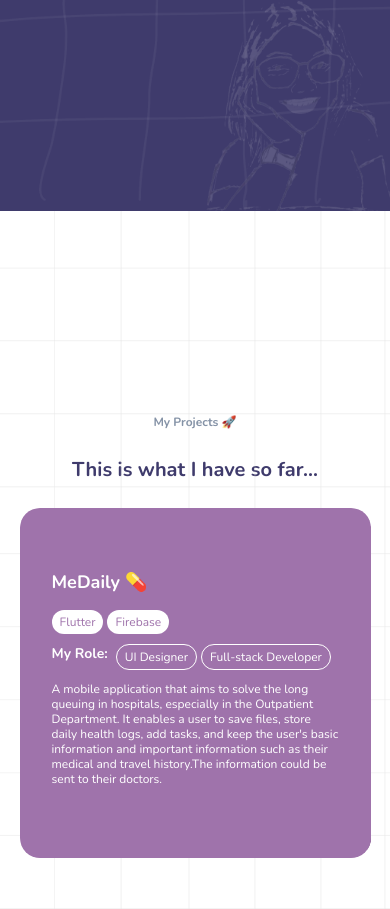
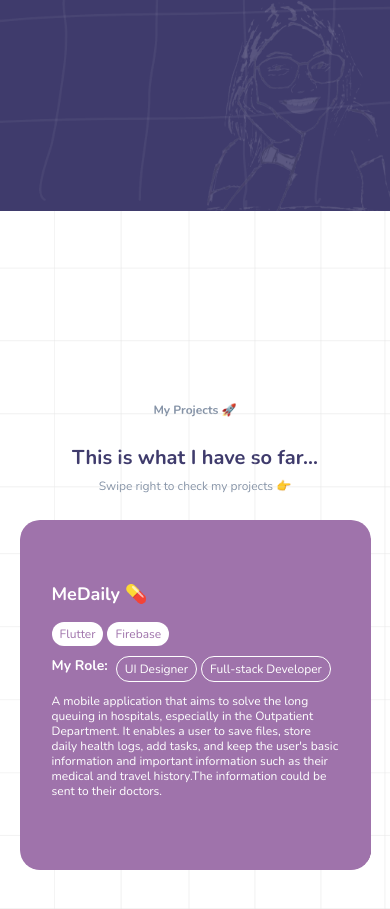
Before and after one commit to littlemisst/personal-website, a React (Vite) app: page / in a window 390 px wide. Shown: the part 1477-2386 px from the top of the page. Built offline with nearby package versions, Linux system fonts and the light colour scheme.

Commit message:
chore: add instructions for mobile view in projetcs

```diff
--- a/src/sections/Projects.jsx
+++ b/src/sections/Projects.jsx
@@ -73,9 +73,12 @@ function Projects() {
           <div className='mb-6'>
             <span className='text-xs sm:text-sm font-nunito text-gray font-bold'>My Projects 🚀</span>
           </div>
-          <div className='mb-6'>
+          <div className='md:mb-6'>
             <span className='text-xl sm:text-2xl font-nunito text-indigo font-bold'>This is what I have so far...</span>
           </div>
+          <div className='block md:hidden mb-6'>
+              <span className='text-xs font-nunito text-gray font-light'>Swipe right to check my projects 👉</span>
+            </div>
           <div className='container'>
             <Swiper
               effect={"cards"}
```
